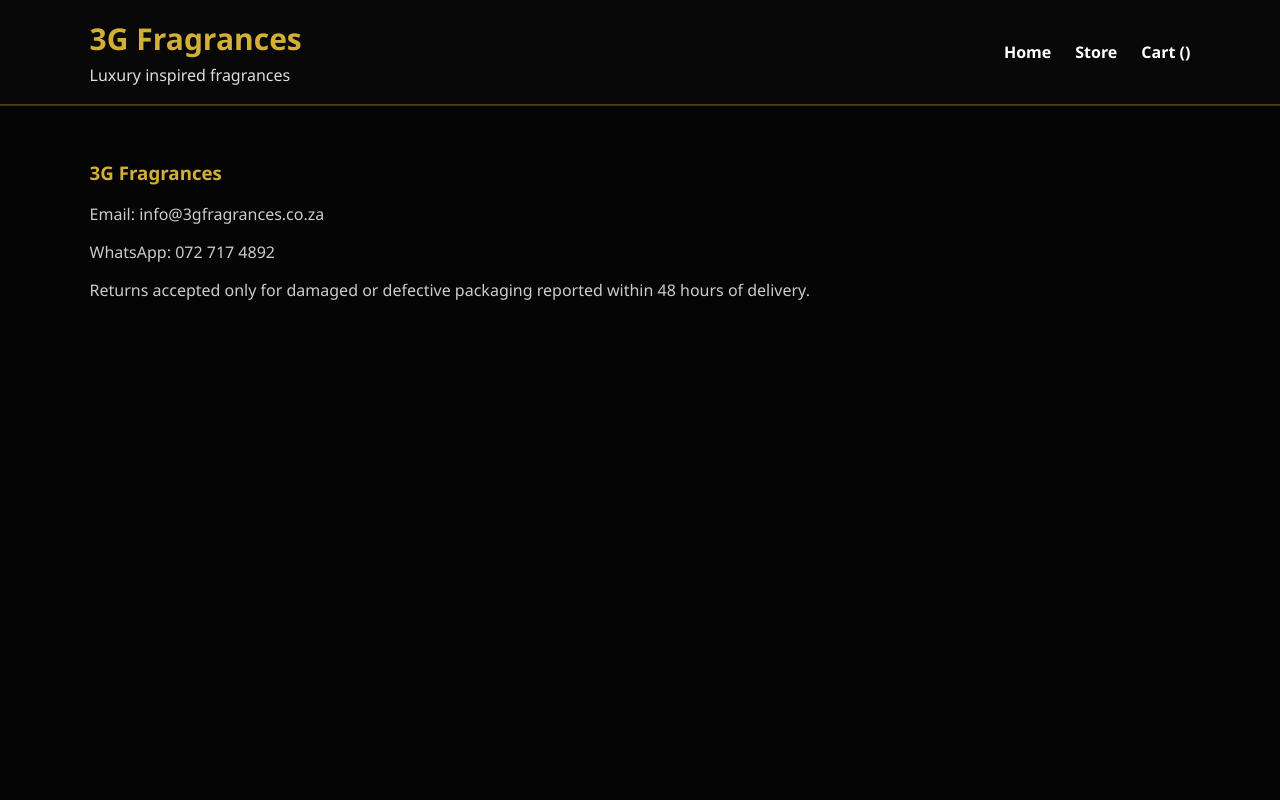
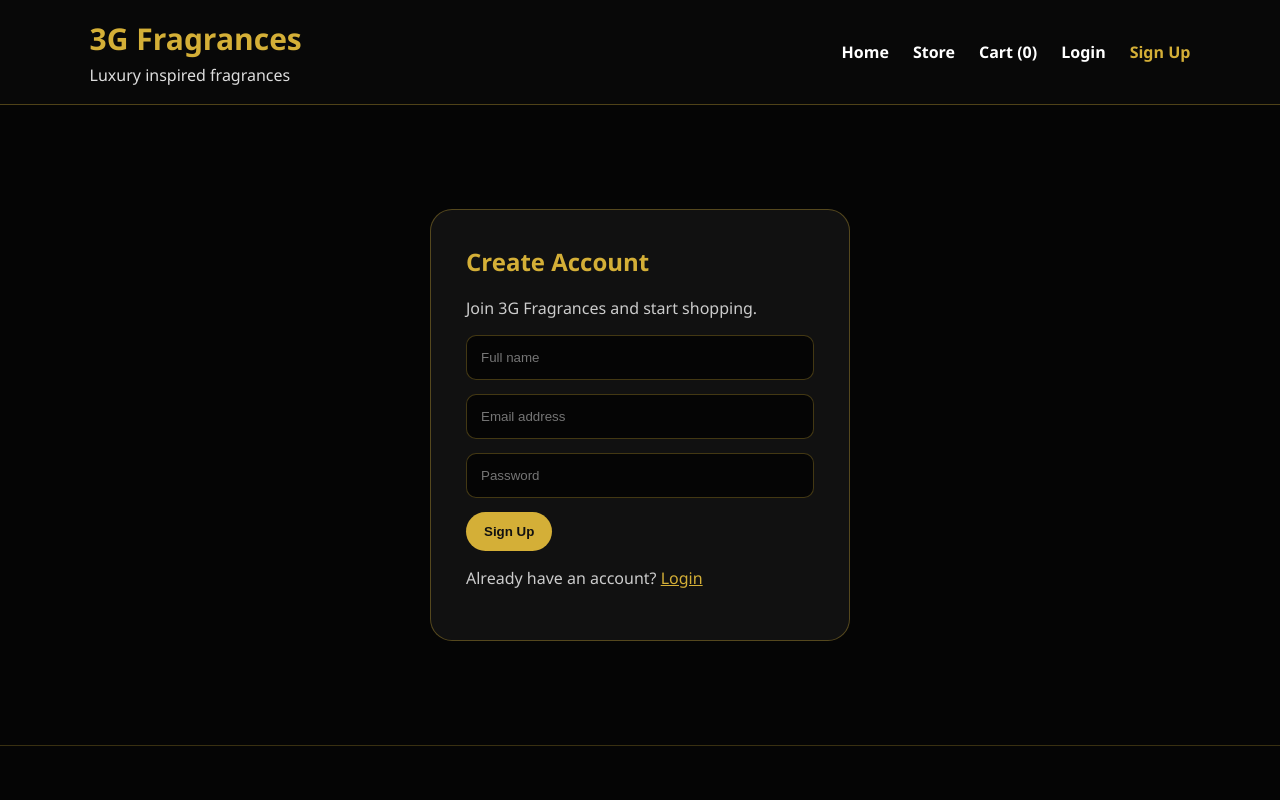
Before and after one commit to IkagengMoloto/3g-fragrances-store, a React (Vite) app in the folder 3gfragrances.co.za/: page /signup in a window 1280 px wide. Shown: the top 800 px of the page. Built offline with nearby package versions, Linux system fonts and the light colour scheme.

Commit message:
Added login signup and cart functionality

```diff
--- a/3gfragrances.co.za/src/App.css
+++ b/3gfragrances.co.za/src/App.css
@@ -424,3 +424,58 @@
     flex-direction: column;
   }
 }
+
+.auth-page {
+  min-height: 80vh;
+  display: flex;
+  align-items: center;
+  justify-content: center;
+  padding: 50px 7%;
+}
+
+.auth-card {
+  width: min(420px, 100%);
+  background: #111;
+  padding: 35px;
+  border-radius: 22px;
+  border: 1px solid rgba(212, 175, 55, 0.35);
+}
+
+.auth-card h1 {
+  color: #d4af37;
+  margin-top: 0;
+}
+
+.auth-card p {
+  color: #ccc;
+}
+
+.auth-card input {
+  width: 100%;
+  padding: 14px;
+  margin-bottom: 14px;
+  border-radius: 10px;
+  border: 1px solid rgba(212, 175, 55, 0.3);
+  background: #050505;
+  color: white;
+}
+
+.auth-card button,
+.logout-btn {
+  background: #d4af37;
+  color: #111;
+  border: none;
+  padding: 12px 18px;
+  border-radius: 999px;
+  font-weight: 900;
+  cursor: pointer;
+}
+
+.auth-card a {
+  color: #d4af37;
+}
+
+.user-name {
+  color: #d4af37;
+  font-weight: 800;
+}
--- a/3gfragrances.co.za/src/App.jsx
+++ b/3gfragrances.co.za/src/App.jsx
@@ -1,21 +1,77 @@
+import { useState } from "react";
 import { Routes, Route } from "react-router-dom";
 import Navbar from "./components/Navbar";
 import Footer from "./components/Footer";
+import Cart from "./components/Cart";
 import Home from "./pages/Home";
 import Store from "./pages/Store";
+import Login from "./pages/Login";
+import Signup from "./pages/Signup";
 import "./App.css";
 
 function App() {
+  const [user, setUser] = useState(() => {
+    return JSON.parse(localStorage.getItem("loggedInUser"));
+  });
+
+  const [cart, setCart] = useState([]);
+
+  function addToCart(product) {
+    const existingItem = cart.find((item) => item.id === product.id);
+
+    if (existingItem) {
+      setCart(
+        cart.map((item) =>
+          item.id === product.id
+            ? { ...item, quantity: item.quantity + 1 }
+            : item
+        )
+      );
+    } else {
+      setCart([...cart, { ...product, quantity: 1 }]);
+    }
+
+    alert(`${product.name} added to cart`);
+  }
+
+  function removeFromCart(id) {
+    setCart(cart.filter((item) => item.id !== id));
+  }
+
+  function clearCart() {
+    setCart([]);
+  }
+
+  function logout() {
+    localStorage.removeItem("loggedInUser");
+    setUser(null);
+  }
+
+  function handleSetUser(userData) {
+    localStorage.setItem("loggedInUser", JSON.stringify(userData));
+    setUser(userData);
+  }
+
   return (
     <div className="app">
-      <Navbar />
+      <Navbar user={user} logout={logout} cartCount={cart.length} />
 
-      <main>
-        <Routes>
-          <Route path="/" element={<Home />} />
-          <Route path="/store" element={<Store />} />
-        </Routes>
-      </main>
+      <Routes>
+        <Route path="/" element={<Home />} />
+        <Route path="/store" element={<Store addToCart={addToCart} />} />
+        <Route
+          path="/cart"
+          element={
+            <Cart
+              cart={cart}
+              removeFromCart={removeFromCart}
+              clearCart={clearCart}
+            />
+          }
+        />
+        <Route path="/login" element={<Login setUser={handleSetUser} />} />
+        <Route path="/signup" element={<Signup setUser={handleSetUser} />} />
+      </Routes>
 
       <Footer />
     </div>
--- a/3gfragrances.co.za/src/components/Navbar.jsx
+++ b/3gfragrances.co.za/src/components/Navbar.jsx
@@ -1,6 +1,6 @@
 import { NavLink } from "react-router-dom";
 
-function Navbar({ cartCount }) {
+function Navbar({ user, logout, cartCount }) {
   return (
     <nav className="navbar">
       <div className="brand">
@@ -12,6 +12,20 @@
         <NavLink to="/">Home</NavLink>
         <NavLink to="/store">Store</NavLink>
         <NavLink to="/cart">Cart ({cartCount})</NavLink>
+
+        {user ? (
+          <>
+            <span className="user-name">Hi, {user.name}</span>
+            <button className="logout-btn" onClick={logout}>
+              Logout
+            </button>
+          </>
+        ) : (
+          <>
+            <NavLink to="/login">Login</NavLink>
+            <NavLink to="/signup">Sign Up</NavLink>
+          </>
+        )}
       </div>
     </nav>
   );
--- a/3gfragrances.co.za/src/components/ProductCard.jsx
+++ b/3gfragrances.co.za/src/components/ProductCard.jsx
@@ -57,5 +57,6 @@
     </div>
   );
 }
+<button onClick={() => addToCart(product)}>Add to Cart</button>
 
 export default ProductCard;
--- /dev/null
+++ b/3gfragrances.co.za/src/pages/Login.jsx
@@ -0,0 +1,69 @@
+import { useState } from "react";
+import { useNavigate, Link } from "react-router-dom";
+
+function Login({ setUser }) {
+  const navigate = useNavigate();
+
+  const [form, setForm] = useState({
+    email: "",
+    password: "",
+  });
+
+  function handleChange(e) {
+    setForm({ ...form, [e.target.name]: e.target.value });
+  }
+
+  function handleLogin(e) {
+    e.preventDefault();
+
+    const savedUser = JSON.parse(localStorage.getItem("user"));
+
+    if (!savedUser) {
+      alert("No account found. Please sign up first.");
+      return;
+    }
+
+    if (
+      savedUser.email === form.email &&
+      savedUser.password === form.password
+    ) {
+      setUser(savedUser);
+      navigate("/store");
+    } else {
+      alert("Invalid email or password.");
+    }
+  }
+
+  return (
+    <section className="auth-page">
+      <form className="auth-card" onSubmit={handleLogin}>
+        <h1>Login</h1>
+        <p>Welcome back to 3G Fragrances.</p>
+
+        <input
+          name="email"
+          type="email"
+          placeholder="Email address"
+          value={form.email}
+          onChange={handleChange}
+        />
+
+        <input
+          name="password"
+          type="password"
+          placeholder="Password"
+          value={form.password}
+          onChange={handleChange}
+        />
+
+        <button type="submit">Login</button>
+
+        <p>
+          No account? <Link to="/signup">Create one</Link>
+        </p>
+      </form>
+    </section>
+  );
+}
+
+export default Login;
--- /dev/null
+++ b/3gfragrances.co.za/src/pages/Signup.jsx
@@ -0,0 +1,69 @@
+import { useState } from "react";
+import { useNavigate, Link } from "react-router-dom";
+
+function Signup({ setUser }) {
+  const navigate = useNavigate();
+
+  const [form, setForm] = useState({
+    name: "",
+    email: "",
+    password: "",
+  });
+
+  function handleChange(e) {
+    setForm({ ...form, [e.target.name]: e.target.value });
+  }
+
+  function handleSignup(e) {
+    e.preventDefault();
+
+    if (!form.name || !form.email || !form.password) {
+      alert("Please complete all fields.");
+      return;
+    }
+
+    localStorage.setItem("user", JSON.stringify(form));
+    setUser(form);
+    navigate("/store");
+  }
+
+  return (
+    <section className="auth-page">
+      <form className="auth-card" onSubmit={handleSignup}>
+        <h1>Create Account</h1>
+        <p>Join 3G Fragrances and start shopping.</p>
+
+        <input
+          name="name"
+          placeholder="Full name"
+          value={form.name}
+          onChange={handleChange}
+        />
+
+        <input
+          name="email"
+          type="email"
+          placeholder="Email address"
+          value={form.email}
+          onChange={handleChange}
+        />
+
+        <input
+          name="password"
+          type="password"
+          placeholder="Password"
+          value={form.password}
+          onChange={handleChange}
+        />
+
+        <button type="submit">Sign Up</button>
+
+        <p>
+          Already have an account? <Link to="/login">Login</Link>
+        </p>
+      </form>
+    </section>
+  );
+}
+
+export default Signup;
```
